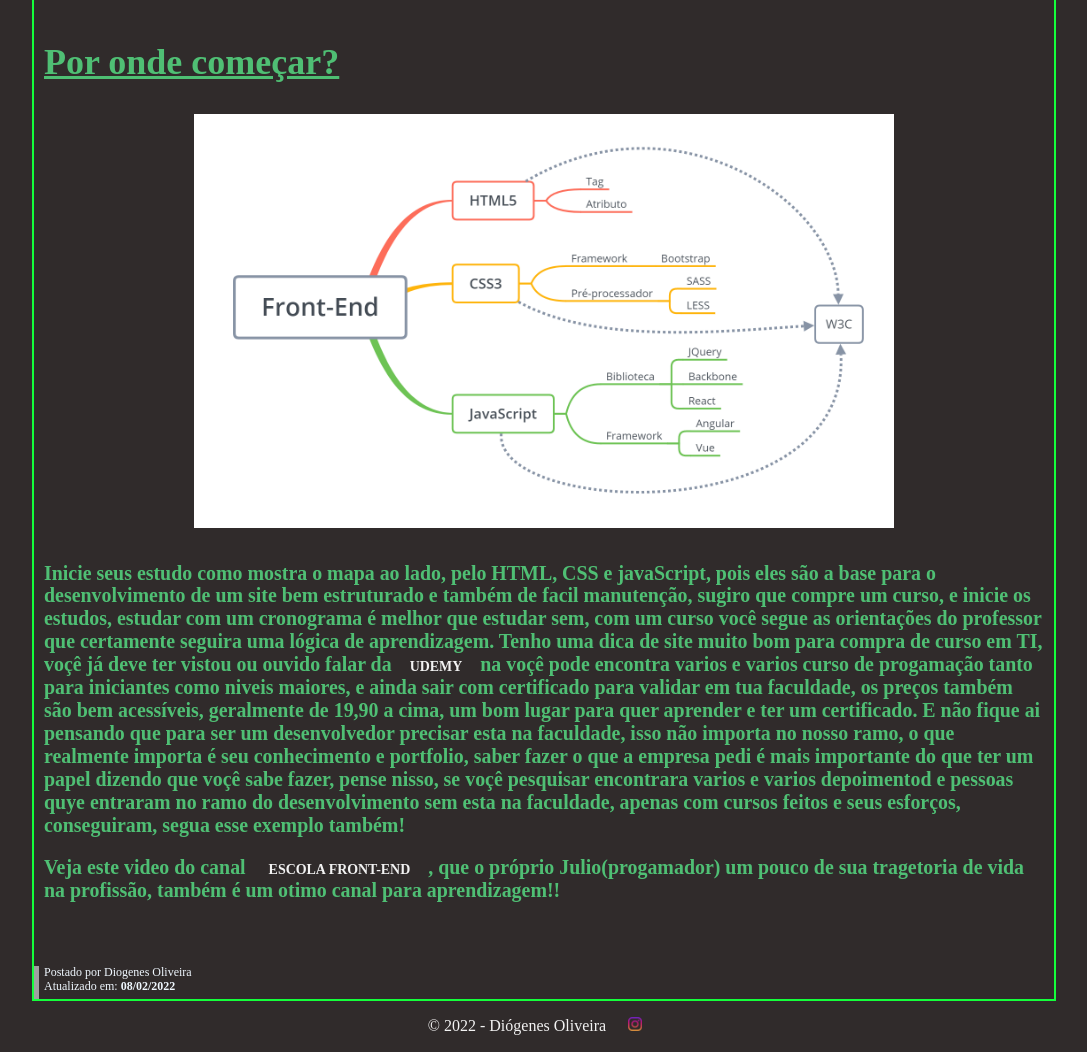
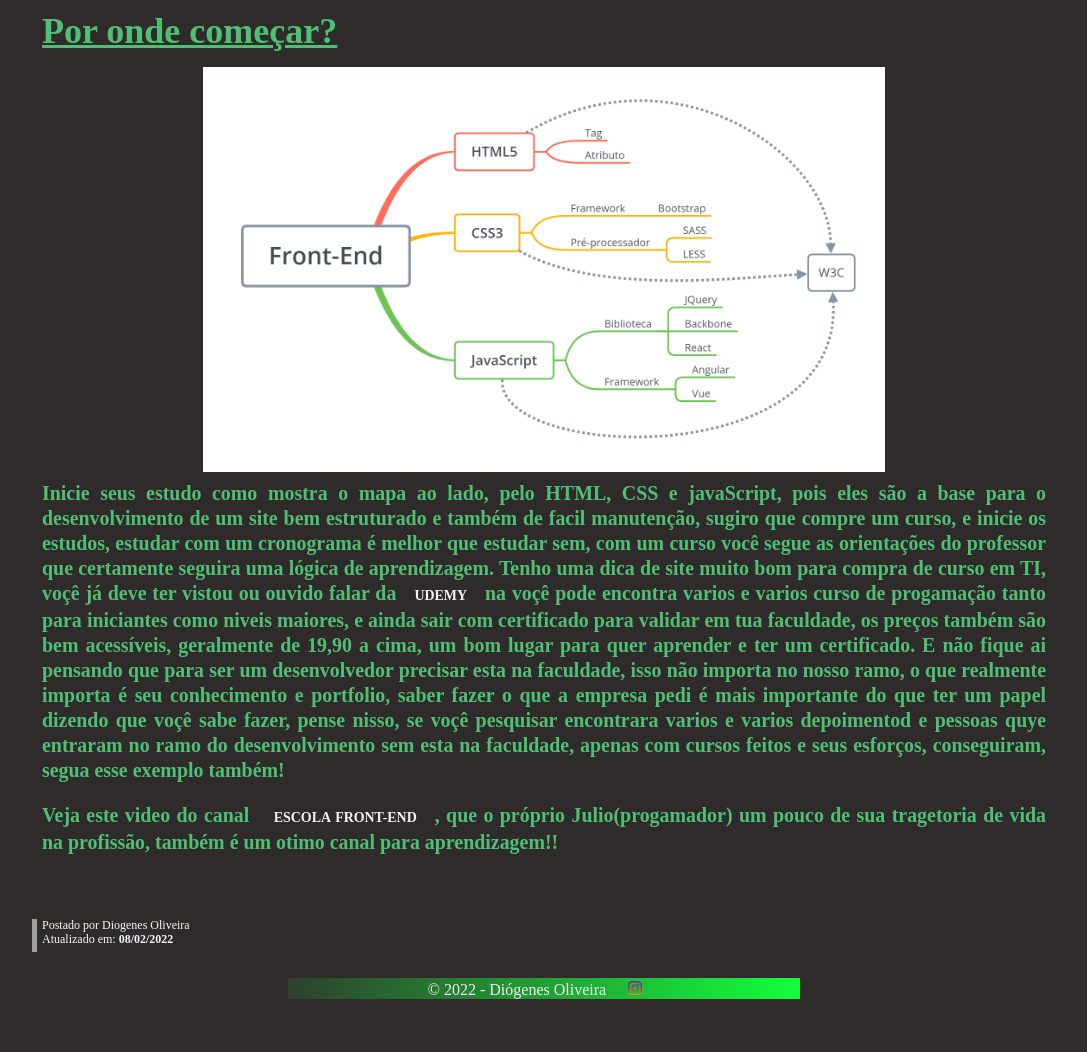
Before and after one commit to DiogenesDv/My-site, a plain HTML site: page tragetoria.html in a window 1280 px wide. Shown: the part 322-1374 px from the top of the page, without its empty margins (96-1183 px from the left). After the commit the page ends 1337 px from the top, so only its background shows below. Drawn offline with Linux system fonts and the light colour scheme.

Commit message:
Update css.css

```diff
--- a/css/css.css
+++ b/css/css.css
@@ -8,7 +8,9 @@ body{
 header{
     background: rgb(48, 43, 43) url(../imagens/front_end_width1800px.png) no-repeat center;
     text-align: center;
-
+    line-height: 10px;
+    min-width: auto;
+    max-width: none;
 }
 /***Area menu de navegação***/
 
@@ -55,10 +57,11 @@ article{
     width: 80%;
     /*float: left;*/
     margin: 0 auto;
+    padding-bottom: 10px;
 }
 
 section{
-    border: 2px solid rgb(20, 255, 59);
+    /*border: 2px solid rgb(20, 255, 59);*/
 }
 .postagem
 {
@@ -68,15 +71,25 @@ section{
 	color: rgba(90, 243, 141, 0.741);
     font-size: 1.5em;
 }
+/*
 .imagem
 {
-    margin-top: 8px;
-    margin-right: 5px;
-	float: left;
-	width: 130px;
+    border: 3px solid red;
+	width: 50%;
+    overflow: hidden;/*esconde parte da imgem na div*
+    height: 150px;
+}
+*/
+img.imagensFrontEnd{
+    width: 25%;
+    float: left;
+    padding-right: 10px;
+    padding-bottom: 20px;
+
 }
 .imagemMapa{
     margin: 0 auto;
+    padding: 10px 10px;
 	width: 70%;
     display: flex;
 }
@@ -85,6 +98,16 @@ section{
     display: flex;
     float: left;
     padding-right: 5px;
+}
+.titulo{
+    clear: both;
+    margin-top: 5px;
+    margin-bottom: 5px;
+}
+.conteudo{
+    margin-top: -25px;
+    line-height: 25px;
+    text-align: justify;
 }
 .data_postado
 {
@@ -112,13 +135,15 @@ section{
 
 /*****RODAPE**************************/
 footer{
+   /* border-top: 2px solid rgba(20, 255, 59, 0.6);*/
+   background-image: linear-gradient(to left,  rgb(20, 255, 59), rgb(20, 255, 59, 0.1));
     color: #f2f2f2;
     text-align: center;
-    margin: 0 auto;
-    padding: 0.1px;
-    background:rgb(48, 43, 43);
+    margin: 0 30% 0 30%;
+    /*background:rgb(48, 43, 43);*/
 }
 .iconeLink{
+    padding-top: 3px;
     width: 14px;
 }
 /*************************************/
```
